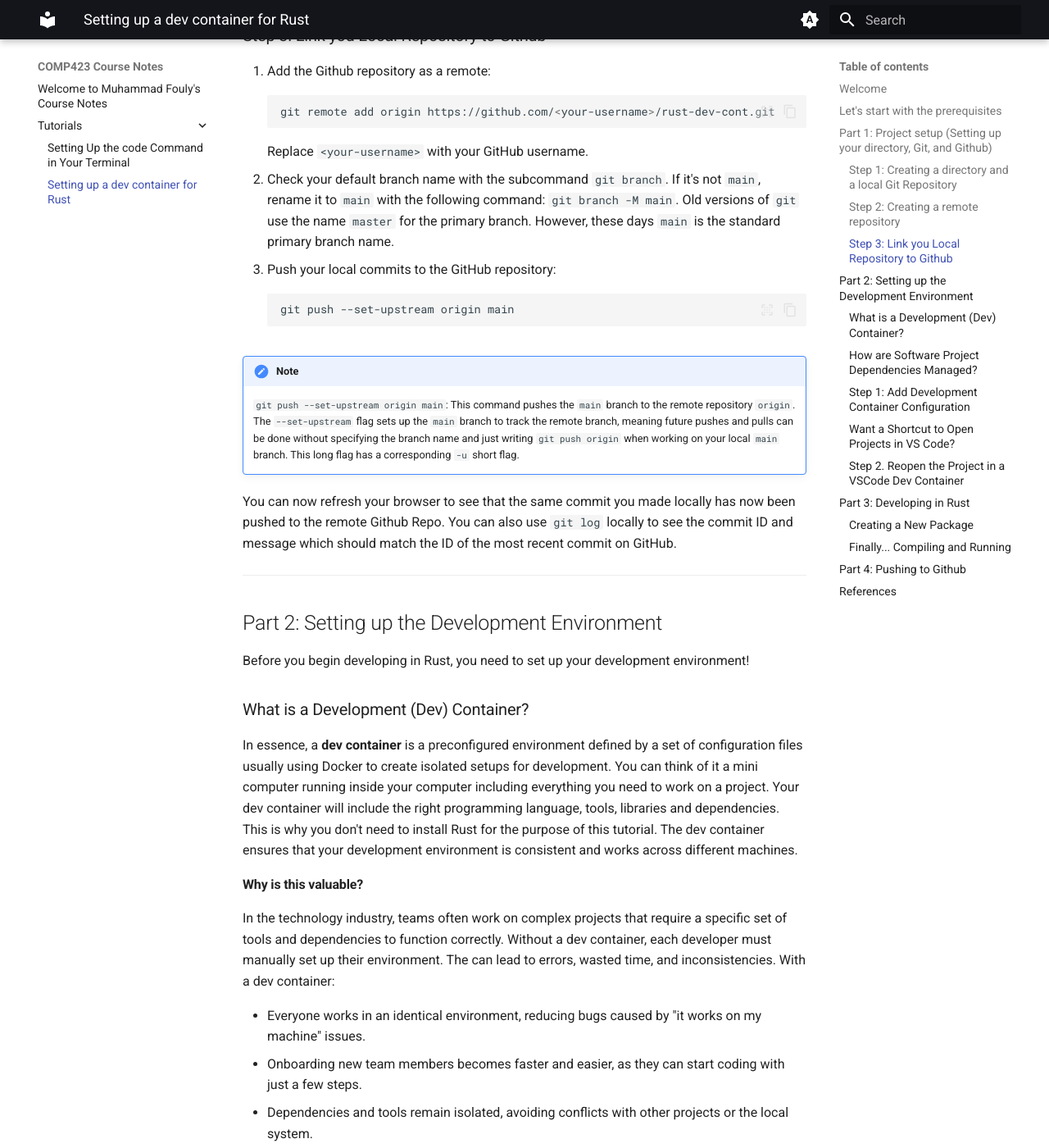
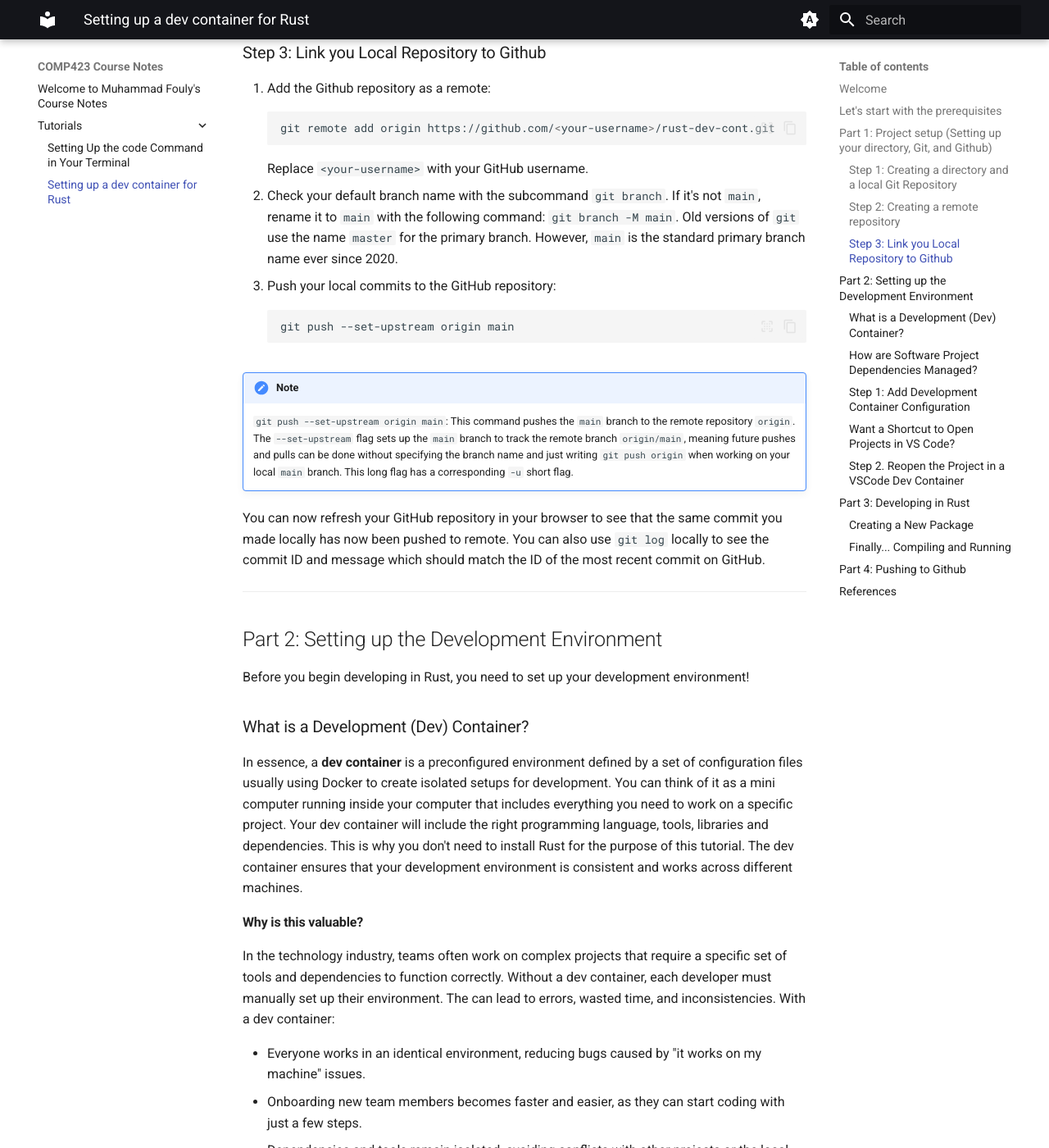
Before and after one commit to MuhammadDF/comp423-course-notes, an MkDocs documentation site: the page built from docs/tutorials/rust-setup.md, in a window 1280 px wide and 1400 px high, scrolled down 2249 px. Shown: the whole window at 82% size. Built offline with MkDocs 1.6.1 and Material for MkDocs 9.7.7, drawn with Linux system fonts in a browser that asks for light colours; some of the changed text lies outside the part shown.

Commit message:
Reviewed my partner's edits and fixed a few typos

````diff
--- a/docs/tutorials/rust-setup.md
+++ b/docs/tutorials/rust-setup.md
@@ -82,15 +83,15 @@ git commit -m "Initial commit with README"
 git remote add origin https://github.com/<your-username>/rust-dev-cont.git
 ```
 Replace `<your-username>` with your GitHub username.
-1. Check your default branch name with the subcommand `git branch`. If it's not `main`, rename it to `main` with the following command: `git branch -M main`. Old versions of `git` use the name `master` for the primary branch. However, these days `main` is the standard primary branch name.
+1. Check your default branch name with the subcommand `git branch`. If it's not `main`, rename it to `main` with the following command: `git branch -M main`. Old versions of `git` use the name `master` for the primary branch. However, `main` is the standard primary branch name ever since 2020.
 
 1. Push your local commits to the GitHub repository:
 ``` bat
 git push --set-upstream origin main
 ```
 !!! note
-    `git push --set-upstream origin main`: This command pushes the `main` branch to the remote repository `origin`. The `--set-upstream` flag sets up the `main` branch to track the remote branch, meaning future pushes and pulls can be done without specifying the branch name and just writing `git push origin` when working on your local `main` branch. This long flag has a corresponding `-u` short flag.
-You can now refresh your browser to see that the same commit you made locally has now been pushed to the remote Github Repo. You can also use `git log` locally to see the commit ID and message which should match the ID of the most recent commit on GitHub.
+    `git push --set-upstream origin main`: This command pushes the `main` branch to the remote repository `origin`. The `--set-upstream` flag sets up the `main` branch to track the remote branch `origin/main`, meaning future pushes and pulls can be done without specifying the branch name and just writing `git push origin` when working on your local `main` branch. This long flag has a corresponding `-u` short flag.
+You can now refresh your GitHub repository in your browser to see that the same commit you made locally has now been pushed to remote. You can also use `git log` locally to see the commit ID and message which should match the ID of the most recent commit on GitHub.
 
 ---
 
@@ -99,7 +100,7 @@ You can now refresh your browser to see that the same commit you made locally ha
 Before you begin developing in Rust, you need to set up your development environment!
 ### What is a Development (Dev) Container?
 
-In essence, a **dev container** is a preconfigured environment defined by a set of configuration files usually using Docker to create isolated setups for development. You can think of it a mini computer running inside your computer including everything you need to work on a project. Your dev container will include the right programming language, tools, libraries and dependencies. This is why you don't need to install Rust for the purpose of this tutorial. The dev container ensures that your development environment is consistent and works across different machines.
+In essence, a **dev container** is a preconfigured environment defined by a set of configuration files usually using Docker to create isolated setups for development. You can think of it as a mini computer running inside your computer that includes everything you need to work on a specific project. Your dev container will include the right programming language, tools, libraries and dependencies. This is why you don't need to install Rust for the purpose of this tutorial. The dev container ensures that your development environment is consistent and works across different machines.
 
 #### Why is this valuable?
 
@@ -242,7 +243,6 @@ cargo build
 ```
 
 The `cargo build` command compiles your Rust project and generates an executable kind of like `gcc [filename.c] -o [output_filename]` that you may remember from COMP 211
-
 #### How It Works
 
 **Compilation**:
@@ -250,8 +250,6 @@ The `cargo build` command compiles your Rust project and generates an executable
 
 **Default Build Mode**:
 By default, `cargo build` compiles in debug mode. Debug builds prioritize faster compilation and include debug symbols, making them suitable for development and testing.
-
-
 After building, the binary (executable) will be located in:
 ``` bat
 target/debug/hello_world
````
Also changed, not shown: other parts of docs/tutorials/rust-setup.md (+5 -4 lines).
